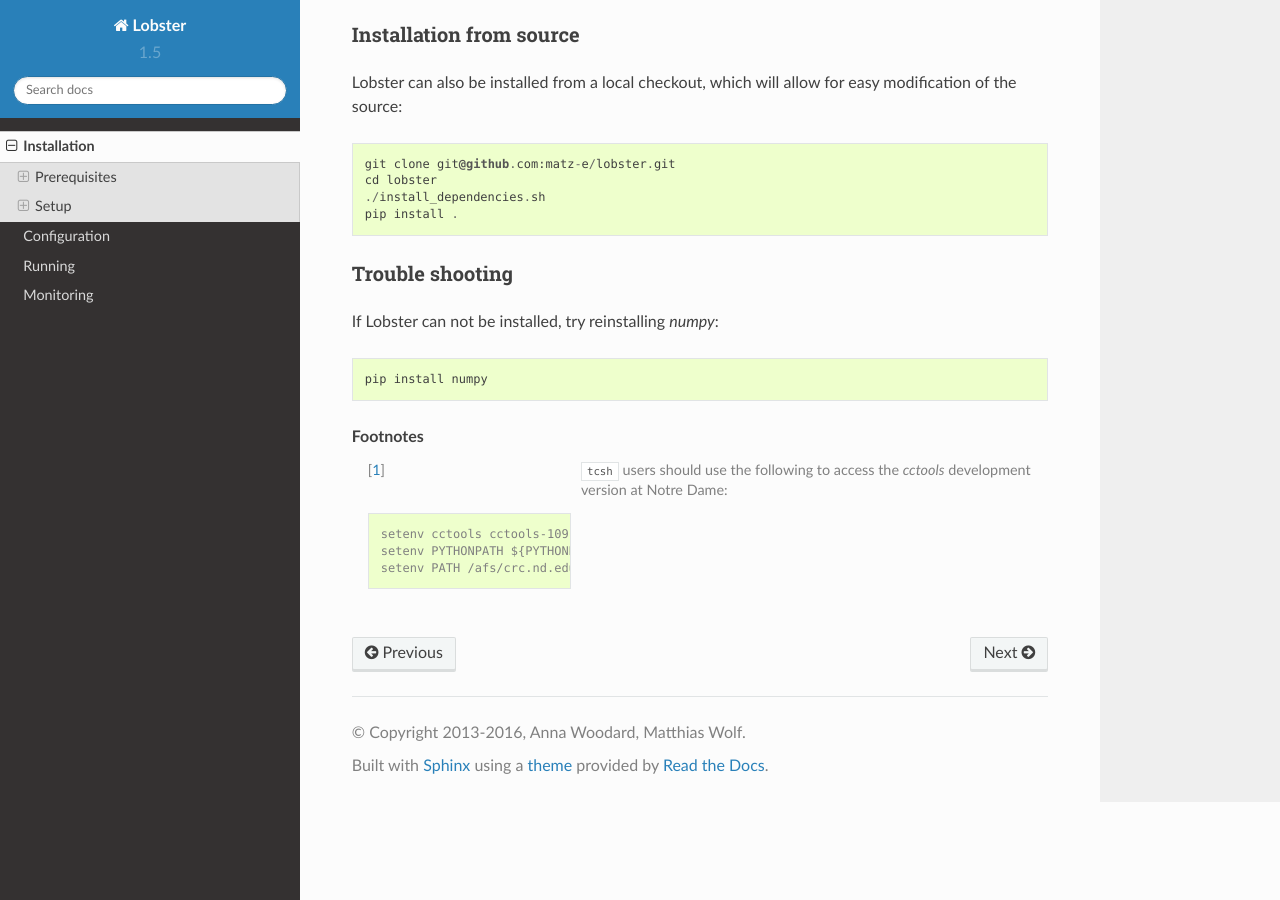
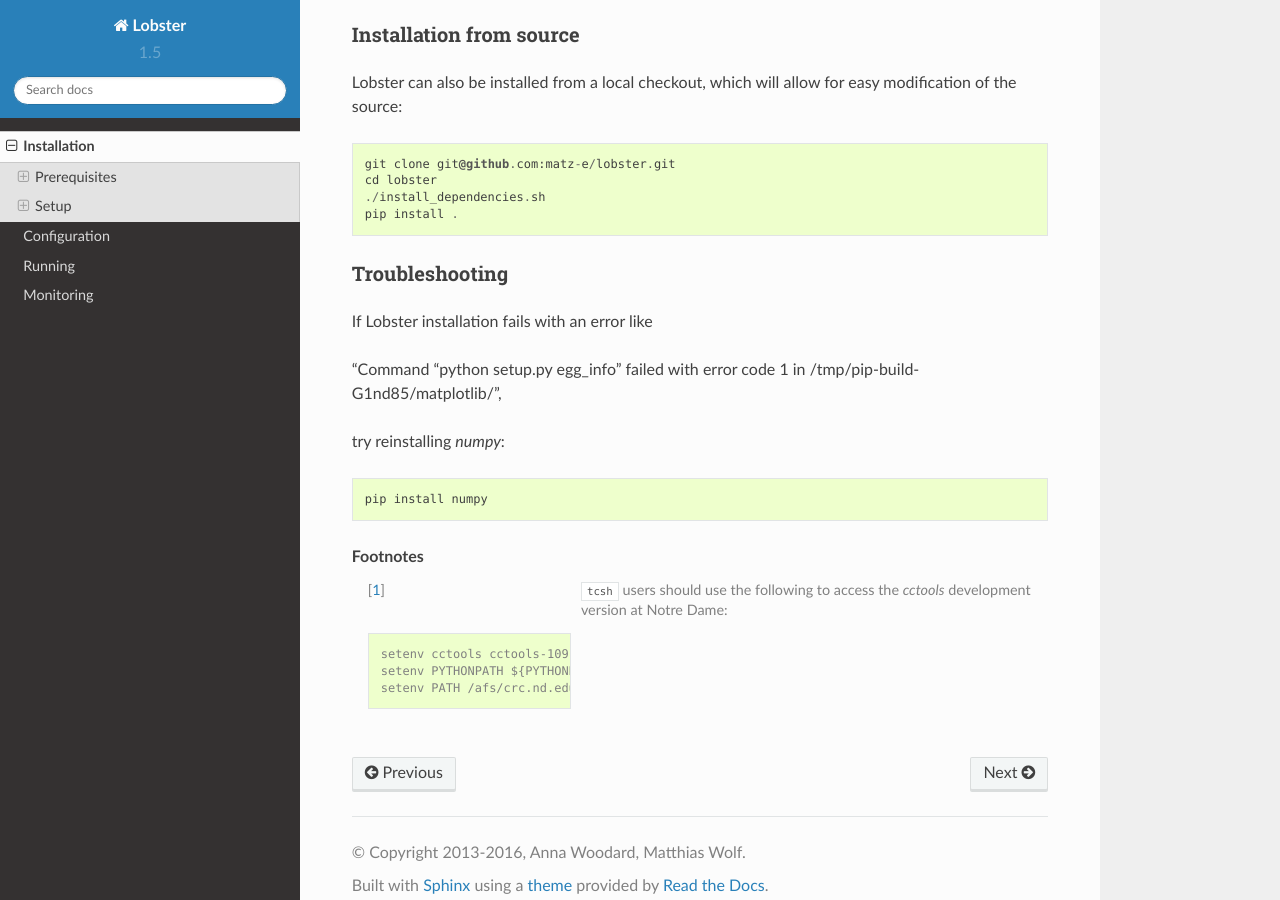
Before and after one commit to NDCMS/lobster, a Sphinx documentation site: the page built from docs/install.rst, in a window 1280 px wide and 900 px high, scrolled down 1982 px. Built offline with Sphinx 7.4.7 and the Read the Docs theme 2.0.0, drawn with Linux system fonts in a browser that asks for light colours.

Commit message:
Add notification about numpy
close #397

```diff
--- a/docs/install.rst
+++ b/docs/install.rst
@@ -89,10 +89,14 @@ easy modification of the source::
     ./install_dependencies.sh
     pip install .
 
-Trouble shooting
+Troubleshooting
 ~~~~~~~~~~~~~~~~~~~~~~~
 
-If Lobster can not be installed, try reinstalling `numpy`::
+If Lobster installation fails with an error like
+
+"Command "python setup.py egg_info" failed with error code 1 in /tmp/pip-build-G1nd85/matplotlib/",
+
+try reinstalling `numpy`::
 
     pip install numpy
 
```
